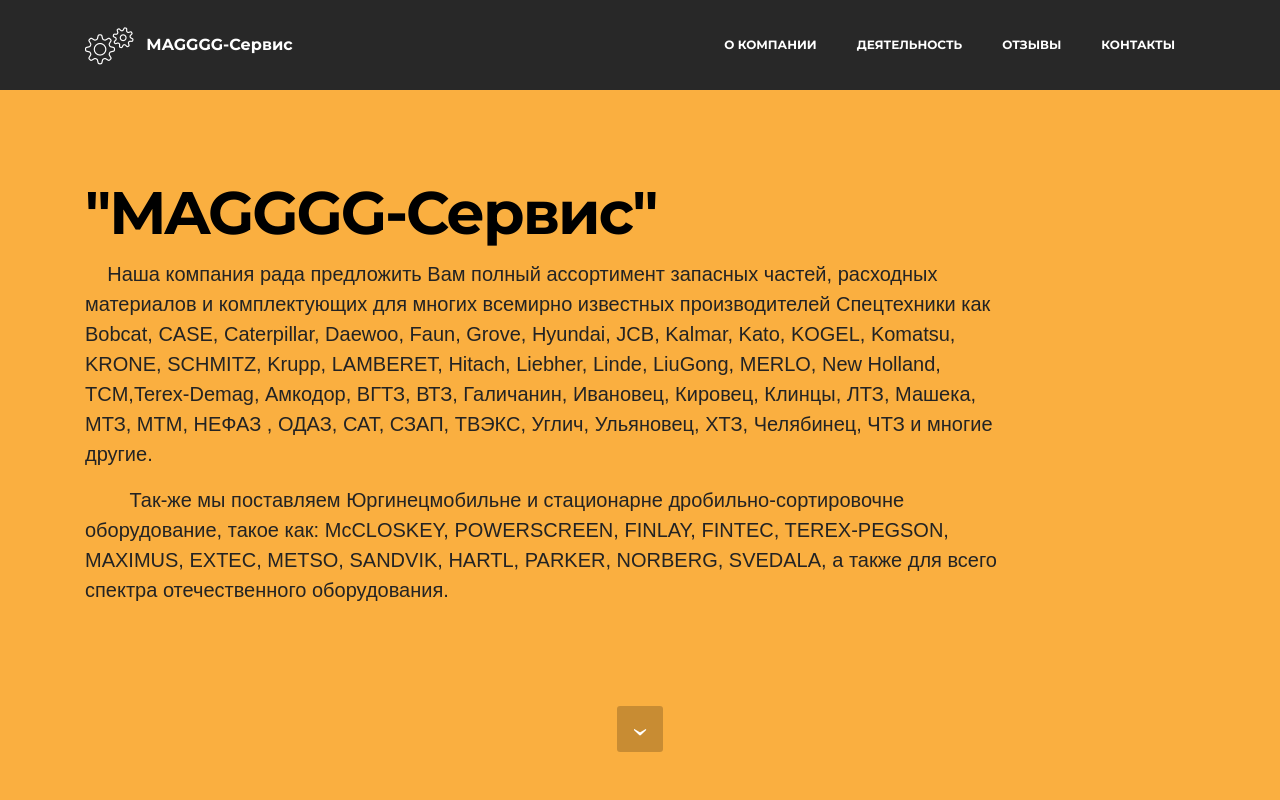
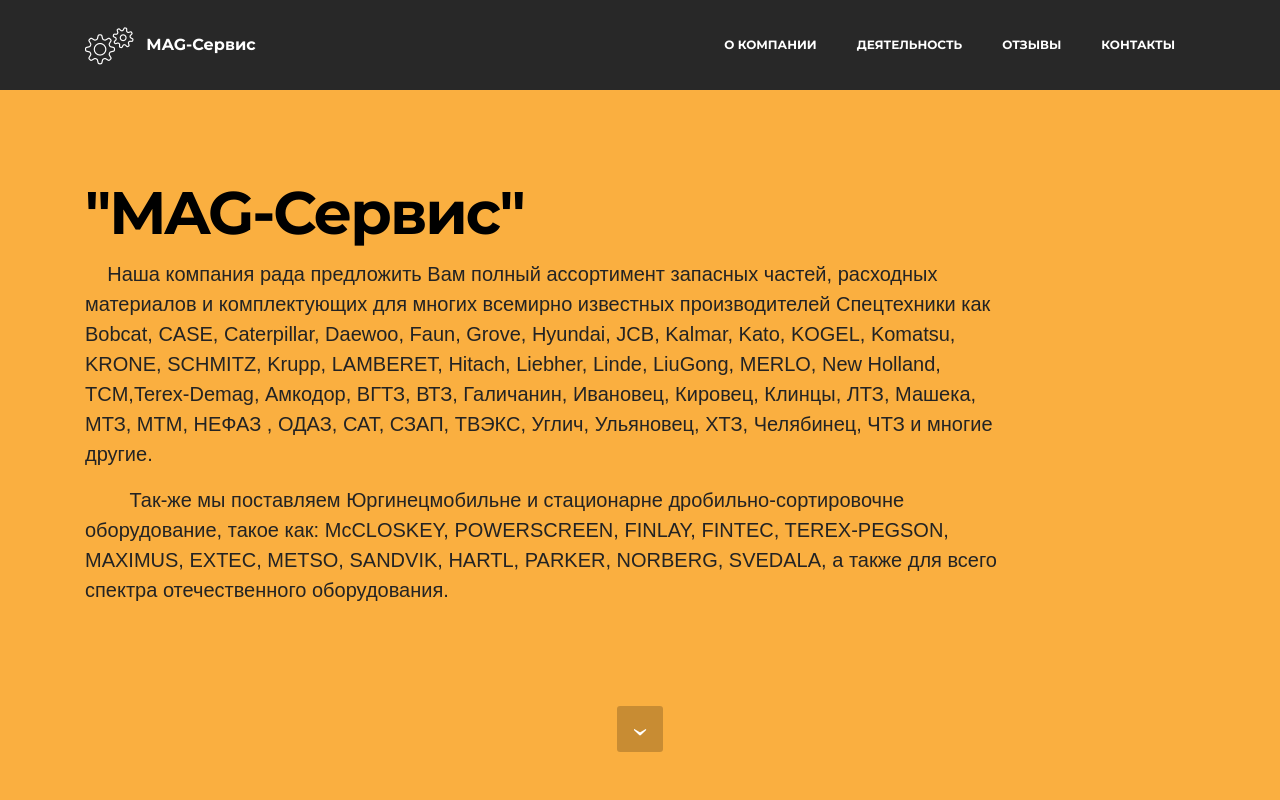
Before and after one commit to Yoatn/aleksandr_mobirise, a plain HTML site: page index.html in a window 1280 px wide. Shown: the top 800 px of the page. Drawn offline with Linux system fonts and the light colour scheme; files whose address does not match are found by name.

Commit message:
Update index.html

```diff
--- a/index.html
+++ b/index.html
@@ -35,7 +35,7 @@
 
                     <div class="navbar-brand">
                         <a href="index.html#header1-2" class="etl-icon icon-gears mbr-iconfont mbr-iconfont-menu navbar-logo"></a>
-                        <a class="navbar-caption" href="index.html#header1-2">MAGGGG-Сервис</a>
+                        <a class="navbar-caption" href="index.html#header1-2">MAG-Сервис</a>
                     </div>
 
                 </div>
@@ -68,7 +68,7 @@
             <div class="row">
                 <div class="mbr-section col-md-10">
 
-                    <h1 class="mbr-section-title display-1">"MAGGGG-Сервис"</h1>
+                    <h1 class="mbr-section-title display-1">"MAG-Сервис"</h1>
                     <p class="mbr-section-lead lead"></p><p>&nbsp;&nbsp;&nbsp;&nbsp;Наша компания рада предложить Вам полный ассортимент запасных частей, расходных материалов и комплектующих для многих всемирно известных производителей Спецтехники как Bobcat, CASE, Caterpillar, Daewoo, Faun, Grove, Hyundai, JCB, Kalmar, Kato, KOGEL, Komatsu, KRONE, SCHMITZ, Krupp, LAMBERET, Hitach, Liebher, Linde, LiuGong, MERLO, New Holland, TCM,Terex-Demag, Амкодор, ВГТЗ, ВТЗ, Галичанин, Ивановец, Кировец, Клинцы, ЛТЗ, Машека, МТЗ, МТМ, НЕФАЗ , ОДАЗ, САТ, СЗАП, ТВЭКС, Углич, Ульяновец, ХТЗ, Челябинец, ЧТЗ и многие другие.</p><p>&nbsp;&nbsp;&nbsp;&nbsp;&nbsp; &nbsp; Так-же мы поставляем Юргинецмобильне и стационарне дробильно-сортировочне оборудование, такое как: McCLOSKEY, POWERSCREEN, FINLAY, FINTEC, TEREX-PEGSON, MAXIMUS, EXTEC, METSO, SANDVIK, HARTL, PARKER, NORBERG, SVEDALA, а также для всего спектра отечественного оборудования.</p><p></p>
 
                 </div>
```
